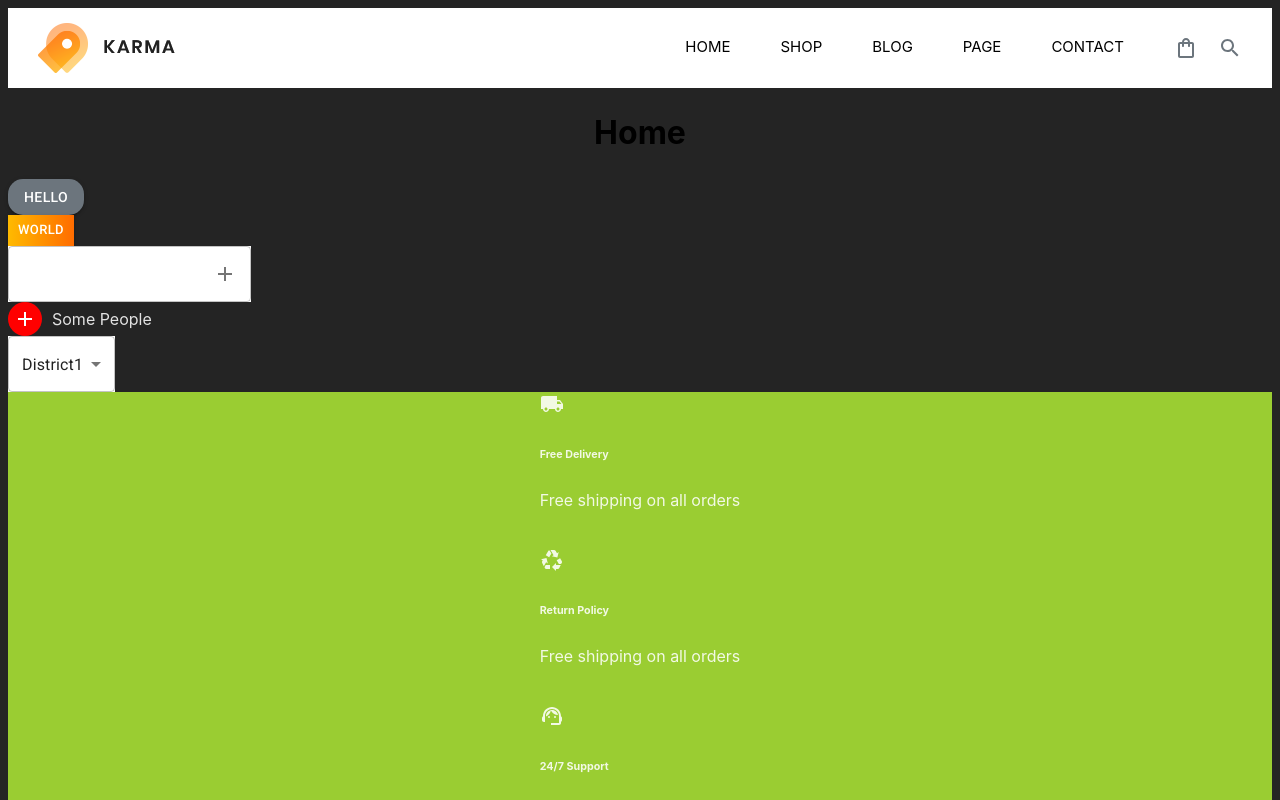
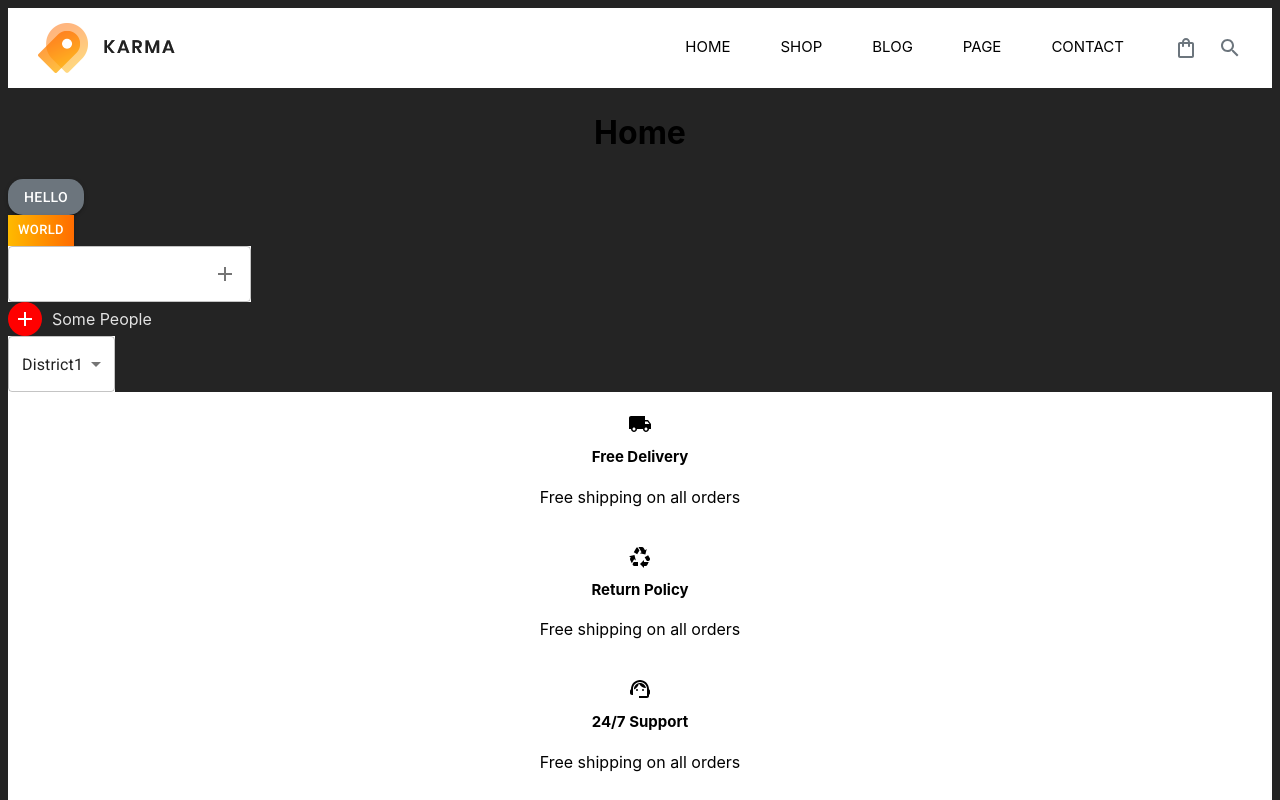
Before and after one commit to BridgetKas/ShoeStore, a React (Vite) app: page / in a window 1280 px wide. Shown: the top 800 px of the page. Built offline with nearby package versions, Linux system fonts and the light colour scheme.

Commit message:
Added Features Component

```diff
--- a/src/components/features/features.jsx
+++ b/src/components/features/features.jsx
@@ -31,7 +31,7 @@ function FeaturesComp() {
     <div className={styles.mainContainer}>
       {featuresArr.map((item,index) =>(
         <div key={index} className={styles.featuresContainer}>
-          <div>{item.feature}</div>
+          <div className={styles.iconContainer}>{item.feature}</div>
           <div>
             <h6>{item.title}</h6>
             <p>{item.description}</p>
--- a/src/components/features/features.module.css
+++ b/src/components/features/features.module.css
@@ -1,9 +1,26 @@
 .mainContainer {
-    width:100%;
     display:flex;
     flex-direction:column;
     align-items:center;
     gap:20px;
-    padding: 0 20px;
-    background-color: yellowgreen;
+    padding: 20px;
+    color:black;
+    background-color: #fff;
 }
+
+.iconContainer {
+    display:flex;
+    align-items:center;
+    justify-content:center;
+}
+
+h6 {
+    margin:10px 0;
+    text-align: center;
+    font-size: 15px;
+}
+
+P {
+    text-align:center;
+
+}
```
